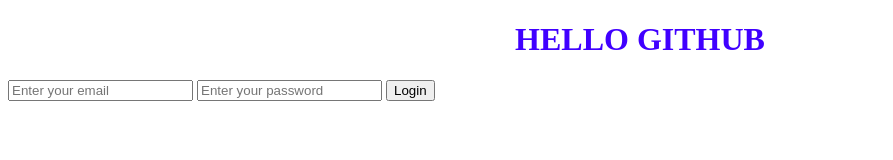
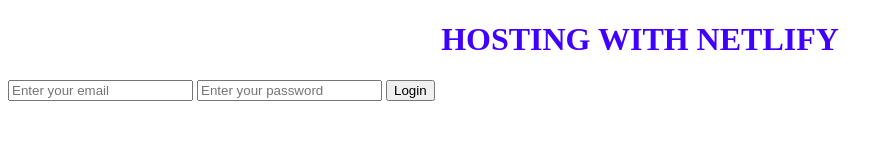
Before and after one commit to CL3372/my-project-weather-app, a plain HTML site: page index.html in a window 1280 px wide. Shown: the whole page, without its empty margins (0-893 px from the left). Drawn offline with Linux system fonts and the light colour scheme.

```diff
--- a/index.html
+++ b/index.html
@@ -7,7 +7,7 @@
     <link rel="stylesheet" href="style.css" />
   </head>
   <body>
-    <h1>HELLO GITHUB</h1>
+    <h1>HOSTING WITH NETLIFY</h1>
     <form>
       <input type="email" placeholder="Enter your email" />
       <input type="password" placeholder="Enter your password" />
```
